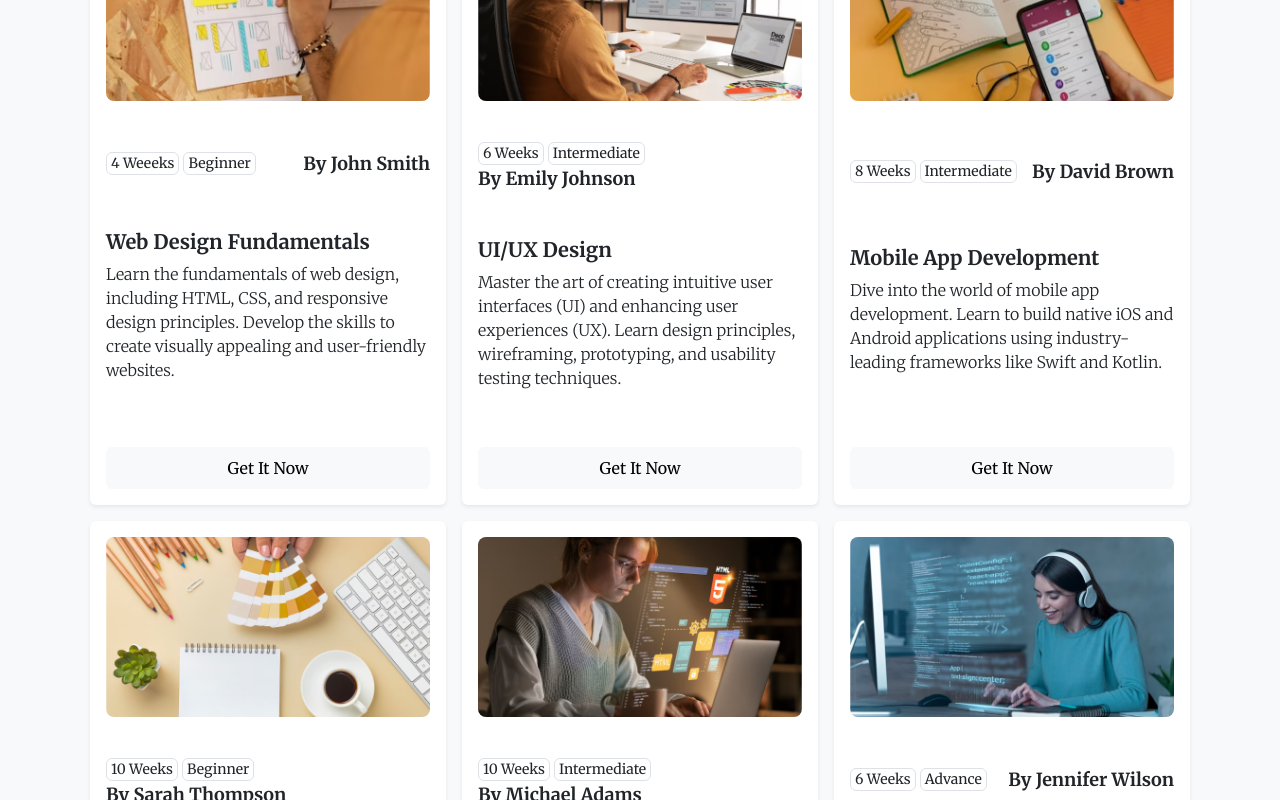
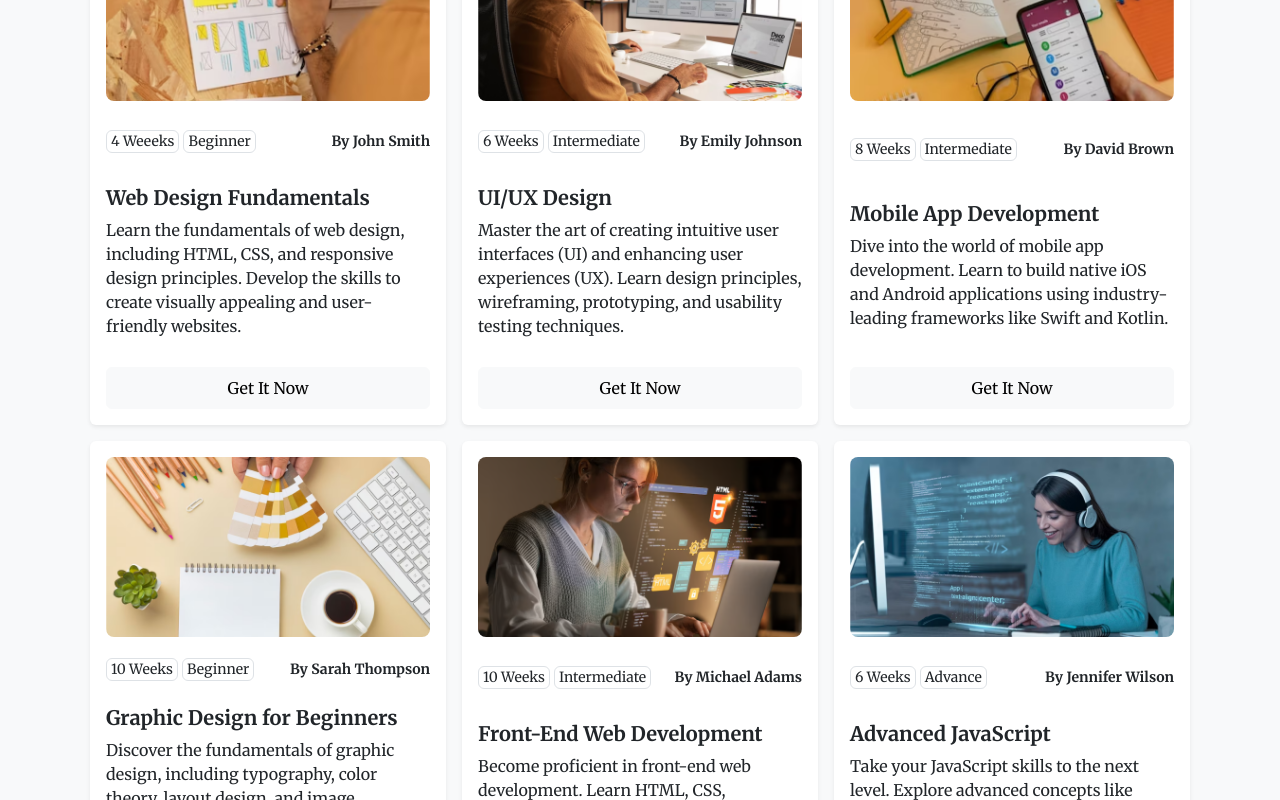
Before and after one commit to mohamedgaber-136/YourCode, a React (Vite) app: page / in a window 1280 px wide. Shown: the part 2360-3160 px from the top of the page. Built offline with nearby package versions, Linux system fonts and the light colour scheme.

Commit message:
changeFont

```diff
--- a/src/App.jsx
+++ b/src/App.jsx
@@ -1,11 +1,7 @@
-import NavbarComp from "./Components/NavBar/Navbar";
 import OurCoursesSection from "./Components/OurCourses/OurCoursesSection";
-import { FooterBar } from "./Components/FooterBar/FooterBar";
 import { CoursesIcons } from "./Components/CoursesIcons/CoursesIcons";
 import { Header } from "./Components/Header/Header";
-import SubNavBar from "./Components/SubNavBar/SubNavBar";
 import { BenefitsSection } from "./Components/Benefits/BenefitsSection";
-import { SignIn } from "./Pages/SignIn/SignIn";
 
 function App() {
   return (
--- a/src/Components/CourseCard/CourseCard.jsx
+++ b/src/Components/CourseCard/CourseCard.jsx
@@ -10,8 +10,8 @@ const CourseCard = ({ course }) => {
       >
         <img src={course.image} width={"100%"} className="rounded-3" />
 
-        <div className="d-flex flex-wrap flex-sm-row flex-column justify-content-between align-items-center ">
-          <div className="d-flex gap-1 w-lg-50">
+        <div className="d-flex   flex-sm-row flex-column justify-content-between align-items-center ">
+          <div className="d-flex gap-1 w-lg-50  -">
             {[1, 2].map((item) => (
               <span className={`${styles.lightText} px-1 border rounded-2`}>
                 {item == 1 ? course.duration : course.level}
@@ -23,9 +23,8 @@ const CourseCard = ({ course }) => {
 
         <div className="pt-1">
           <h4 className={styles.titleText}>{course.title}</h4>
-          <p className="lead fs-6 ">{course.description}</p>
+          <p className={`  m-0 ${styles.coursePara}` }>{course.description}</p>
         </div>
-
         <button className="btn btn-light p-2">Get It Now</button>
       </div>
     </Col>
--- a/src/Components/CourseCard/CourseCard.module.css
+++ b/src/Components/CourseCard/CourseCard.module.css
@@ -4,7 +4,7 @@
 }
 
 .boldText {
-  font-size: 18px;
+  font-size: 14px;
   font-weight: 600;
   display: flex;
 }
@@ -21,7 +21,7 @@
 }
 
 .card {
-  height: 600px;
+  height: 520px;
 }
 
 @media (max-width: 420px) {
@@ -32,6 +32,9 @@
     align-items: center;
     gap: 10px;
   }
+  .coursePara{
+    font-size: 11px;
+  }
 }
 
 /* @media (max-width: 992px) {
--- a/src/Components/NavBar/Navbar.css
+++ b/src/Components/NavBar/Navbar.css
@@ -7,23 +7,28 @@
 }
 
 .glassBackGroung {
-background: rgba(255, 255, 255, 0.25);
-box-shadow: 0 4px 30px rgba(0, 0, 0, 0.1);
-backdrop-filter: blur(8.4px);
--webkit-backdrop-filter: blur(8.4px);
+    background: rgba(255, 255, 255, 0.25);
+    box-shadow: 0 4px 30px rgba(0, 0, 0, 0.1);
+    backdrop-filter: blur(8.4px);
+    -webkit-backdrop-filter: blur(8.4px);
 }
+
 .dropdown-menu {
     z-index: 100 !important;
 }
+
 .navbar-toggler {
     margin: 0 !important;
     padding: 0 !important;
     border: none !important;
 }
-.navbar-toggler-icon{
+
+[ aria-controls="basic-navbar-nav"] {
+
     position: relative;
-    transition: 0.2s;
+    transition: 0.2s !important;
 }
+
 .navbar-brand img {
     width: 50px;
     height: 50px;
--- a/src/Components/NavBar/Navbar.jsx
+++ b/src/Components/NavBar/Navbar.jsx
@@ -45,7 +45,7 @@ const NavbarComp = () => {
           style={changeBar ? {} : { transform: "rotate(90deg)" }}
         />
         <Navbar.Collapse id="basic-navbar-nav">
-          <Nav className="gap-5">
+          <Nav className="gap-lg-5 gap-2">
             <div className="d-flex  justify-content-center gap-5">
               <Nav.Link onClick={()=>navigate('/')} >Home</Nav.Link>
               <Nav.Link>InterView</Nav.Link>
```
